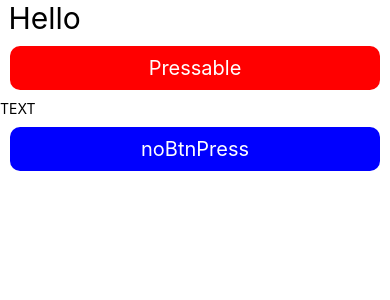
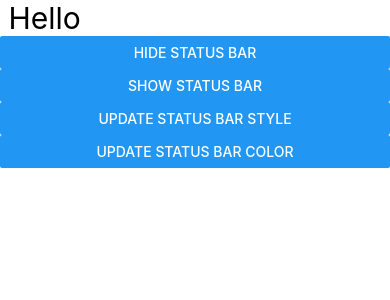
Before and after one commit to Gaurav85431/ReactNative, a React Native app: screen / in a window 390 px wide. Shown: the top 300 px of the page. Built offline with nearby package versions, Linux system fonts and the light colour scheme.

Commit message:
L34 Status bar

```diff
--- a/App.tsx
+++ b/App.tsx
@@ -1,5 +1,5 @@
 import React from 'react';
-import { Text, View } from 'react-native';
+import { StatusBar, Text, View } from 'react-native';
 import StyleReactNative from './ComponentLec11/StyleSheet';
 import TextInputField from './ComponentLec11/TextInputField';
 import FormInput from './ComponentLec11/FormInput';
@@ -19,6 +19,7 @@ import RadioButton from './ComponentLec11/RadioButton';
 import ActivityIndicatorLOADER from './ComponentLec11/ActivityIndicatorLOADER';
 import DialogBoxMODAL from './ComponentLec11/DialogBoxModal';
 import PressableLongPress from './ComponentLec11/Pressable';
+import StatusBarRN from './ComponentLec11/StatusBar';
 
 const App = () => {
   return (
@@ -75,7 +76,10 @@ const App = () => {
       {/* <DialogBoxMODAL /> */}
 
       {/* L33 Pressable */}
-      <PressableLongPress />
+      {/* <PressableLongPress /> */}
+
+      {/* L34 Status Bar */}
+      <StatusBarRN />
     </View>
   );
 };
--- /dev/null
+++ b/ComponentLec11/StatusBar.tsx
@@ -0,0 +1,33 @@
+import { useState } from 'react';
+import { Button, StatusBar, View } from 'react-native';
+
+const StatusBarRN = () => {
+  const [hide, setHide] = useState(false);
+  const [barStyles, setBarStyles] = useState('default'); // light-content(default), dark-content
+  const [statusBarColor, setStatusBarColor] = useState('blue');
+
+  return (
+    <View>
+      {/* <StatusBar backgroundColor="blue" barStyle="dark-content" hidden={true} /> */}
+
+      <StatusBar
+        backgroundColor={statusBarColor}
+        barStyle={barStyles}
+        hidden={hide}
+      />
+
+      <Button title="Hide Status Bar" onPress={() => setHide(true)} />
+      <Button title="Show Status Bar" onPress={() => setHide(false)} />
+      <Button
+        title="Update Status Bar Style"
+        onPress={() => setBarStyles('dark-content')}
+      />
+
+      <Button
+        title="Update Status Bar Color"
+        onPress={() => setStatusBarColor('red')}
+      />
+    </View>
+  );
+};
+export default StatusBarRN;
```
